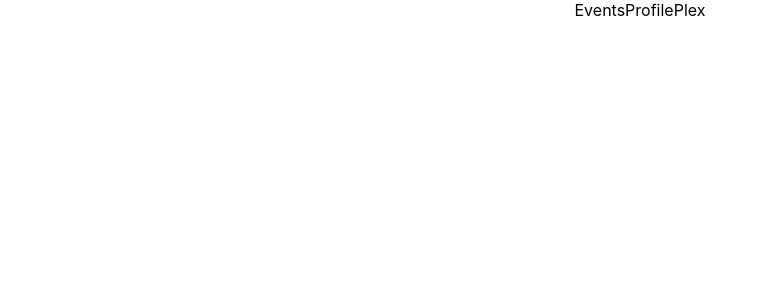
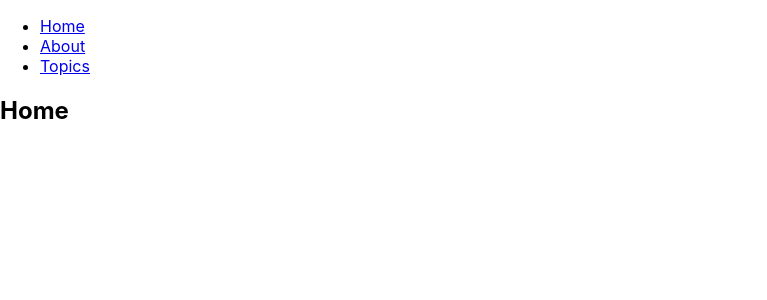
Before and after one commit to ChiefBK/web-en-me, a React (Create React App) app: page / in a window 1280 px wide. Shown: the top 300 px of the page, without its empty margins (0-767 px from the left). Built offline with nearby package versions, Linux system fonts and the light colour scheme.

Commit message:
added react-router sample code

```diff
--- a/package.json
+++ b/package.json
@@ -5,6 +5,7 @@
   "dependencies": {
     "react": "^16.9.0",
     "react-dom": "^16.9.0",
+    "react-router-dom": "^5.0.1",
     "react-scripts": "3.1.1"
   },
   "scripts": {
--- a/src/App.js
+++ b/src/App.js
@@ -1,16 +1,70 @@
 import React from 'react';
-import logo from './logo.svg';
 import './App.css';
+import { BrowserRouter as Router, Route, Link } from "react-router-dom";
+
+function Home() {
+    return <h2>Home</h2>;
+}
+
+function About() {
+    return <h2>About</h2>;
+}
+
+function Topic({ match }) {
+    return <h3>Requested Param: {match.params.id}</h3>;
+}
+
+function Topics(a) {
+    return (
+        <div>
+            <h2>Topics</h2>
+
+            <ul>
+                <li>
+                    <Link to={`${a.match.url}/components`}>Components</Link>
+                </li>
+                <li>
+                    <Link to={`${a.match.url}/props-v-state`}>Props v. State</Link>
+                </li>
+            </ul>
+
+            <Route path={`${a.match.path}/:id`} component={Topic} />
+            <Route
+                exact
+                path={a.match.path}
+                render={() => <h3>Please select a topic.</h3>}
+            />
+        </div>
+    );
+}
+
+function Header() {
+    return (
+        <ul>
+            <li>
+                <Link to="/">Home</Link>
+            </li>
+            <li>
+                <Link to="/about">About</Link>
+            </li>
+            <li>
+                <Link to="/topics">Topics</Link>
+            </li>
+        </ul>
+    );
+}
 
 function App() {
   return (
-    <div className="App">
-      <nav>
-          <a>Events</a>
-          <a>Profile</a>
-          <a>Plex</a>
-      </nav>
-    </div>
+      <Router>
+          <div>
+              <Header />
+
+              <Route exact path="/" component={Home} />
+              <Route path="/about" component={About} />
+              <Route path="/topics" component={Topics} />
+          </div>
+      </Router>
   );
 }
 
```
Also changed, not shown: 1 other file (tests, documents, lock files or other folders).
